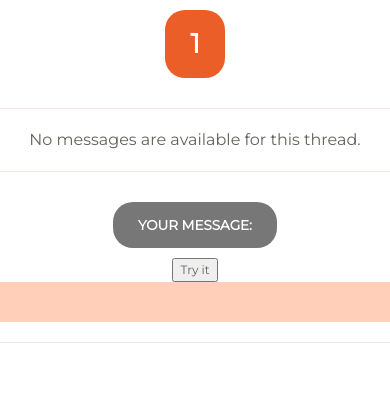
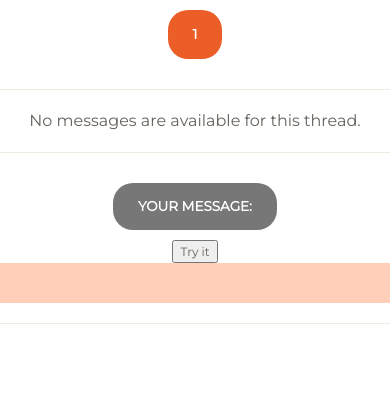
Before and after one commit to fredlorry/JAF-imageboard, a Django app: template source/JAFImageboard/app_userinterface/templates/threadpage.html in a window 390 px wide. Shown: the top 420 px of the page. Run offline with Django 3.2, Linux system fonts and the light colour scheme; the template is opened without the code that fills it: values that come from a table or form of the project are taken from there, others are empty; data comes from the database, SQL or seed files in the repository; parts of the project's set-up code (start-up, migrations or seed data) failed here and were passed over; some libraries are stand-ins or nearby versions.

Commit message:
Little fix for thread labels.

```diff
--- a/source/JAFImageboard/app_userinterface/static/assets/css/JAF.css
+++ b/source/JAFImageboard/app_userinterface/static/assets/css/JAF.css
@@ -7,6 +7,7 @@
     background-color: #FC574C;
     margin-top:0;
 }
+
 
 .wrapper {
     text-align: center;
@@ -75,3 +76,21 @@
     margin: 0px 0 0px;
     font-size: 3em;
 }
+
+@media only screen and (max-width: 720px) {
+    .thread {
+        font-size: 2em;
+    }
+}
+
+@media only screen and (max-width: 420px) {
+    .thread {
+        font-size: 1.5em;
+    }
+}
+
+@media only screen and (max-width: 320px) {
+    .thread {
+        font-size: 1.2em;
+    }
+}
```
